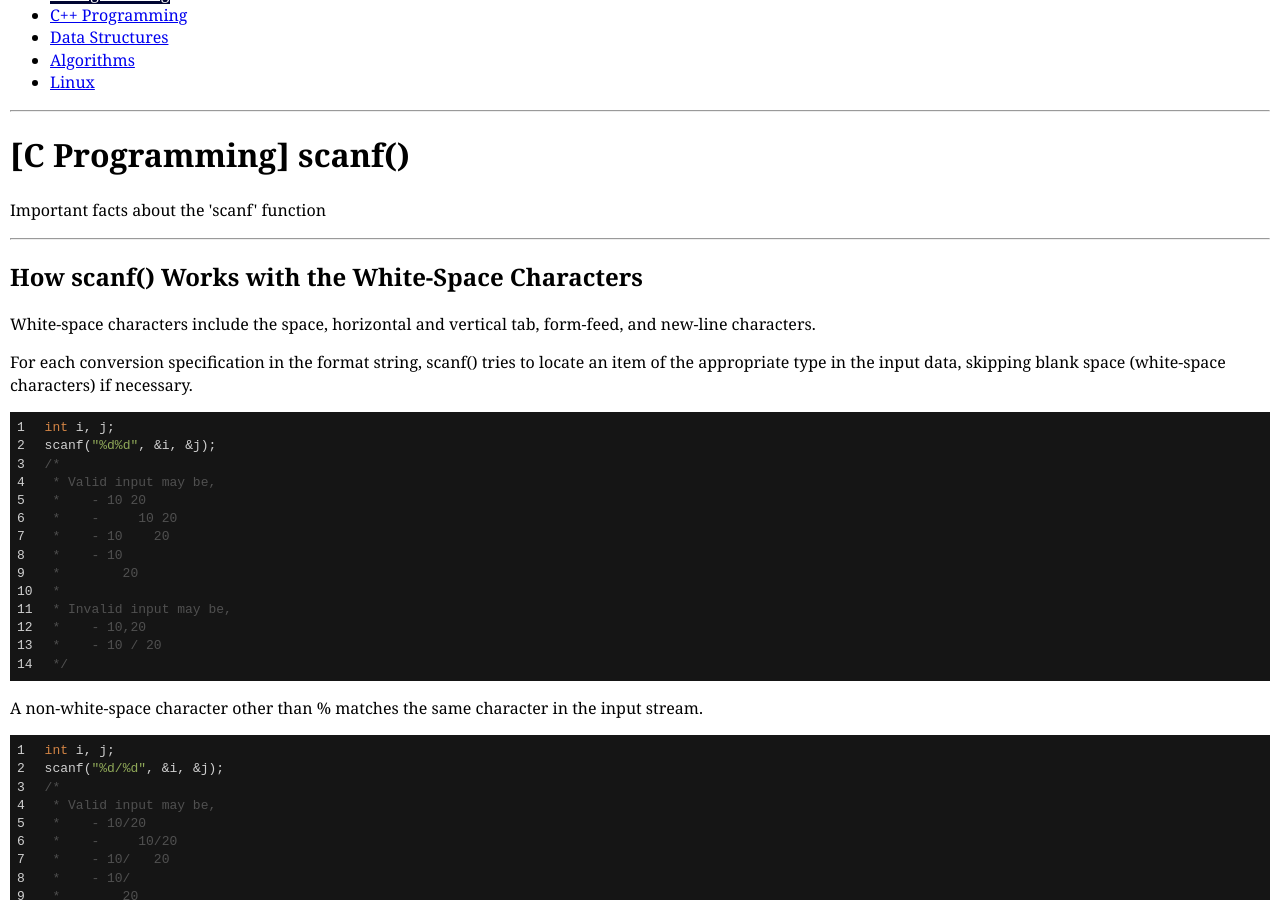
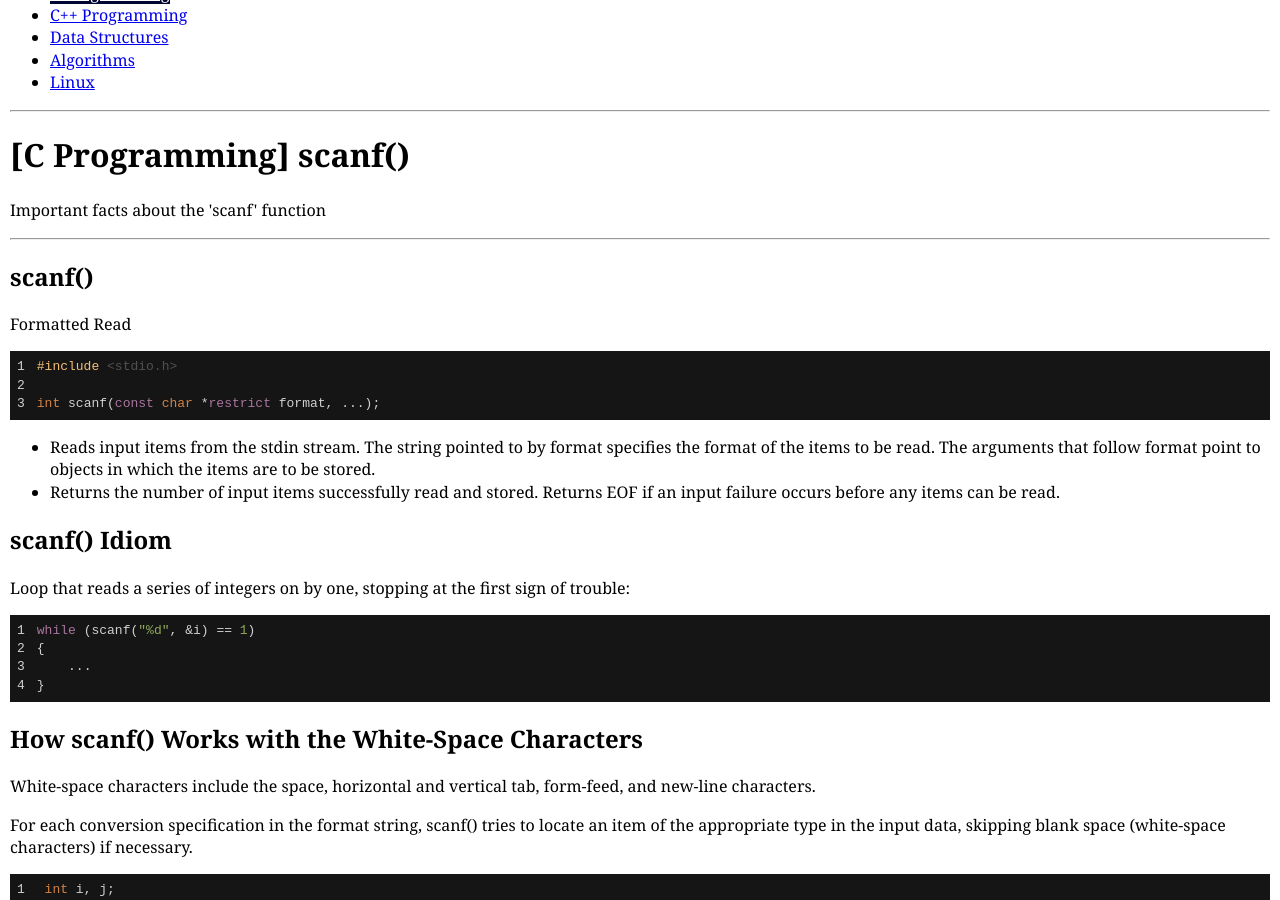
Before and after one commit to kyungjae-lee/kyungjae-lee.github.io, a Jekyll site: the page built from _posts/c-programming/2021-04-10-scanf.md, in a window 1280 px wide and 900 px high, scrolled down 262 px. Built offline with Jekyll 4.4.1, drawn with Linux system fonts in a browser that asks for light colours.

Commit message:
Update 'scanf' notes

````diff
--- a/_posts/c-programming/2021-04-10-scanf.md
+++ b/_posts/c-programming/2021-04-10-scanf.md
@@ -5,6 +5,33 @@ meta: Important facts about the 'scanf' function
 reference:
 category: c-programming
 ---
+
+## scanf()
+
+Formatted Read
+
+```c
+#include <stdio.h>
+
+int scanf(const char *restrict format, ...);
+```
+- Reads input items from the stdin stream. The string pointed to by format
+  specifies the format of the items to be read. The arguments that follow
+  format point to objects in which the items are to be stored.
+- Returns the number of input items successfully read and stored. Returns EOF
+  if an input failure occurs before any items can be read.
+
+## scanf() Idiom
+
+Loop that reads a series of integers on by one, stopping at the first sign of
+trouble:
+
+```c
+while (scanf("%d", &i) == 1)
+{
+    ...
+}
+```
 
 ## How scanf() Works with the White-Space Characters
 
````
